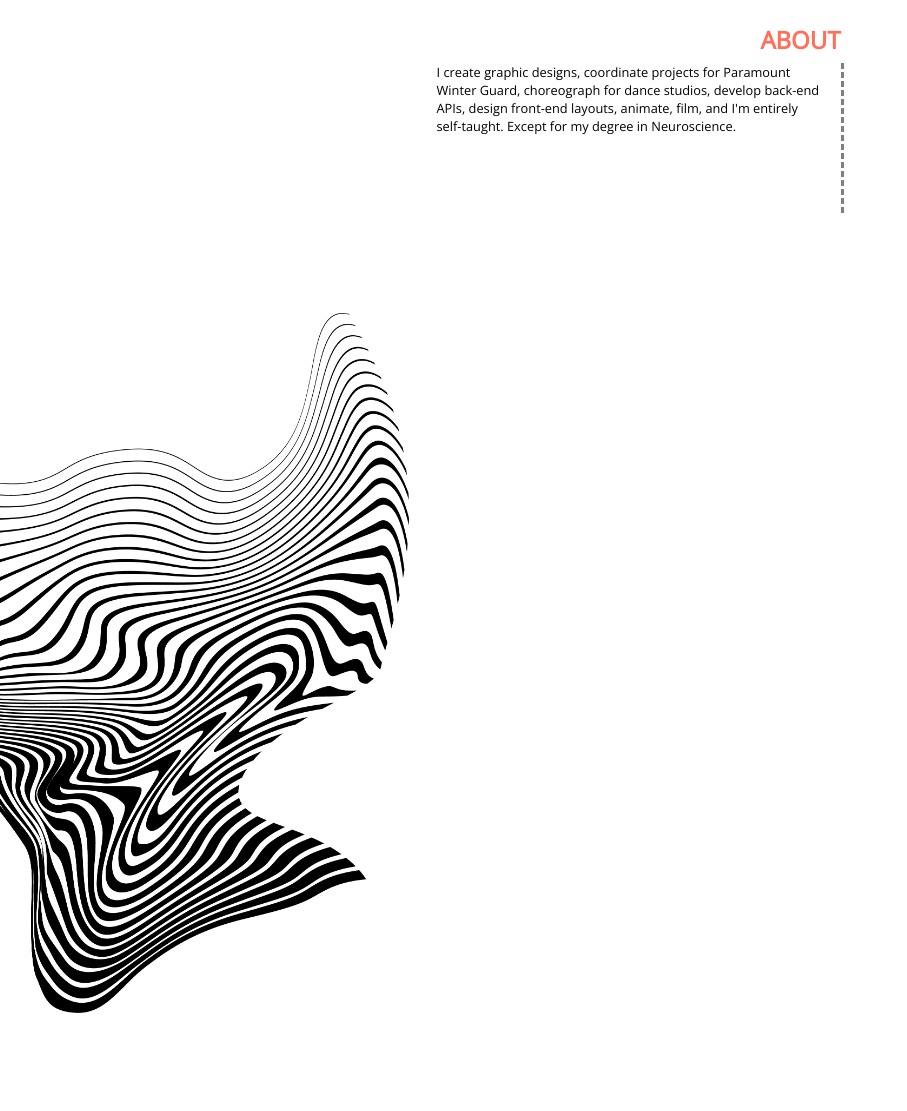
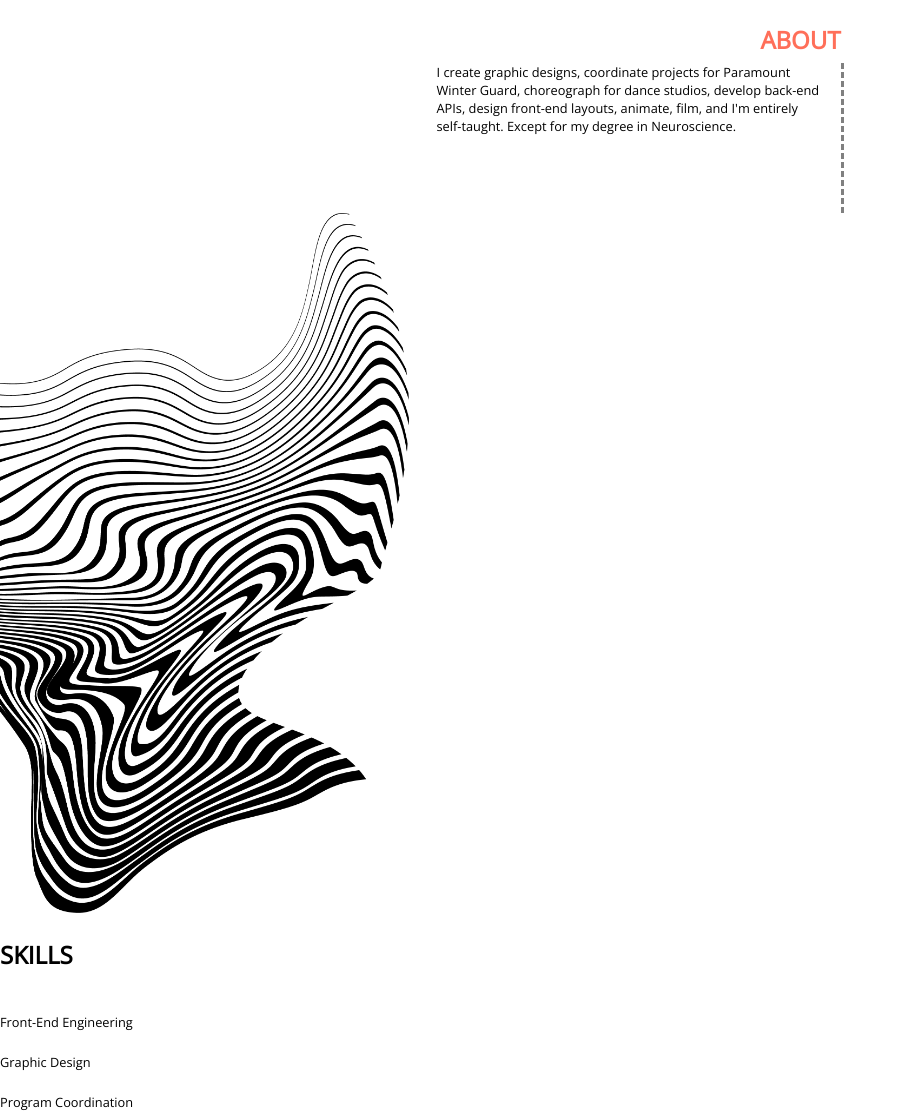
Before and after one commit to travischiles/learning, a plain HTML site: page css/index.html in a window 1280 px wide. Shown: the part 737-1848 px from the top of the page, without its empty margins (0-907 px from the left). Before the commit the page ends 1755 px from the top, so only its background shows below. Drawn offline with nearby package versions, Linux system fonts and the light colour scheme.

Commit message:
Add files via upload

```diff
--- a/css/index.html
+++ b/css/index.html
@@ -28,8 +28,21 @@
     </div>
     <p>I create graphic designs, coordinate projects for Paramount Winter Guard, choreograph for dance studios, develop back-end APIs, design front-end layouts, animate, film, and I'm entirely self-taught. Except for my degree in Neuroscience.</p>
     </div>
-    <div class="image-strip2">
-      <img class="offcenter-img" src="images/1.png" alt="swirl" height="700px">
+    <div class="skills-container">
+        <img class="offcenter-img" src="images/1.png" alt="swirl" height="700px">
+      <h2 id="skills-title">SKILLS</h2>
+      <div class="skills-row">
+        <span><img src="images/codeicon.png" class="skillsicon" alt=""></span>
+        <p>Front-End Engineering</p>
+      </div>
+      <div class="skills-row">
+        <span><img src="images/designicon.png" class="skillsicon" alt=""></span>
+        <p>Graphic Design</p>
+      </div>
+      <div class="skills-row">
+        <span><img src="images/coordicon.png" class="skillsicon" alt=""></span>
+        <p>Program Coordination</p>
+      </div>
     </div>
     </body>
 </html>
```
